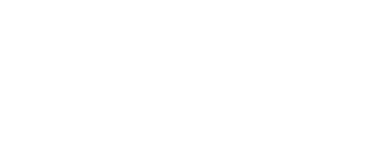
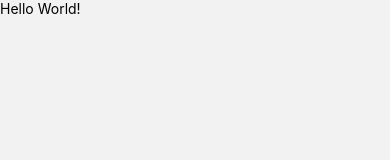
Before and after one commit to ttugdsc/raiderride-FUBU, a React Native app: screen /Home in a window 390 px wide. Shown: the top 160 px of the page. Built offline with nearby package versions, Linux system fonts and the light colour scheme.

Commit message:
Added React Navigation

```diff
--- a/src/App.tsx
+++ b/src/App.tsx
@@ -3,17 +3,34 @@
  * @format
  */
 
+/* ------------------------------ React Imports ----------------------------- */
 import React from 'react';
-import {SafeAreaView, StatusBar} from 'react-native';
+
+/* ------------------------ React Navigation Imports ------------------------ */
+import {NavigationContainer} from '@react-navigation/native';
+import {createNativeStackNavigator} from '@react-navigation/native-stack';
+
+/* ---------------------------- Component Imports --------------------------- */
+import Home from './Components/Home';
 
 /**
- * The root component for the entire app.
+ * This is the main navigation stack for the app.
+ */
+const Stack = createNativeStackNavigator();
+
+/**
+ * The root component for the entire app. Mainly used to store navigation, but
+ * could be used to store authentication state.
  */
 const App = () => {
   return (
-    <SafeAreaView>
-      <StatusBar />
-    </SafeAreaView>
+    <NavigationContainer>
+      <Stack.Navigator
+        initialRouteName="Home"
+        screenOptions={{headerShown: false}}>
+        <Stack.Screen name="Home" component={Home} />
+      </Stack.Navigator>
+    </NavigationContainer>
   );
 };
 
--- /dev/null
+++ b/src/Components/Home.tsx
@@ -0,0 +1,14 @@
+/* ------------------------------ React Imports ----------------------------- */
+import React from 'react';
+import {Text} from 'react-native';
+import {SafeAreaView} from 'react-native-safe-area-context';
+
+const Home = () => {
+  return (
+    <SafeAreaView>
+      <Text>Hello World!</Text>
+    </SafeAreaView>
+  );
+};
+
+export default Home;
```
Also changed, not shown: package.json (+7 -3 lines), 3 other files (tests, documents, lock files or other folders).
